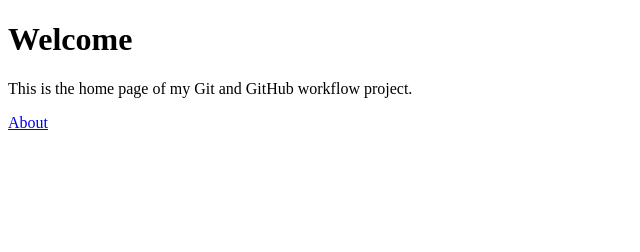
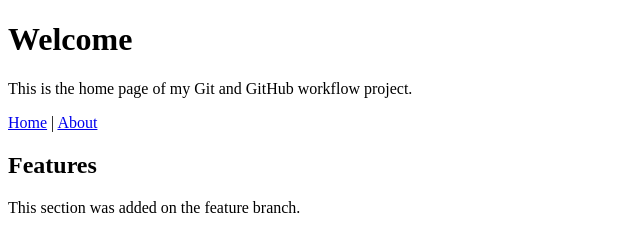
Before and after one commit to KavyaDhyani/sdp-git-workflow, a plain HTML site: page index.html in a window 1280 px wide. Shown: the whole page, without its empty margins (0-640 px from the left). Drawn offline with Linux system fonts and the light colour scheme.

Commit message:
Add navigation bar and features section to home page

```diff
--- a/index.html
+++ b/index.html
@@ -7,6 +7,11 @@
 <body>
   <h1>Welcome</h1>
   <p>This is the home page of my Git and GitHub workflow project.</p>
-  <a href="about.html">About</a>
+  <nav>
+    <a href="index.html">Home</a> |
+    <a href="about.html">About</a>
+  </nav>
+  <h2>Features</h2>
+  <p>This section was added on the feature branch.</p>
 </body>
 </html>
```
